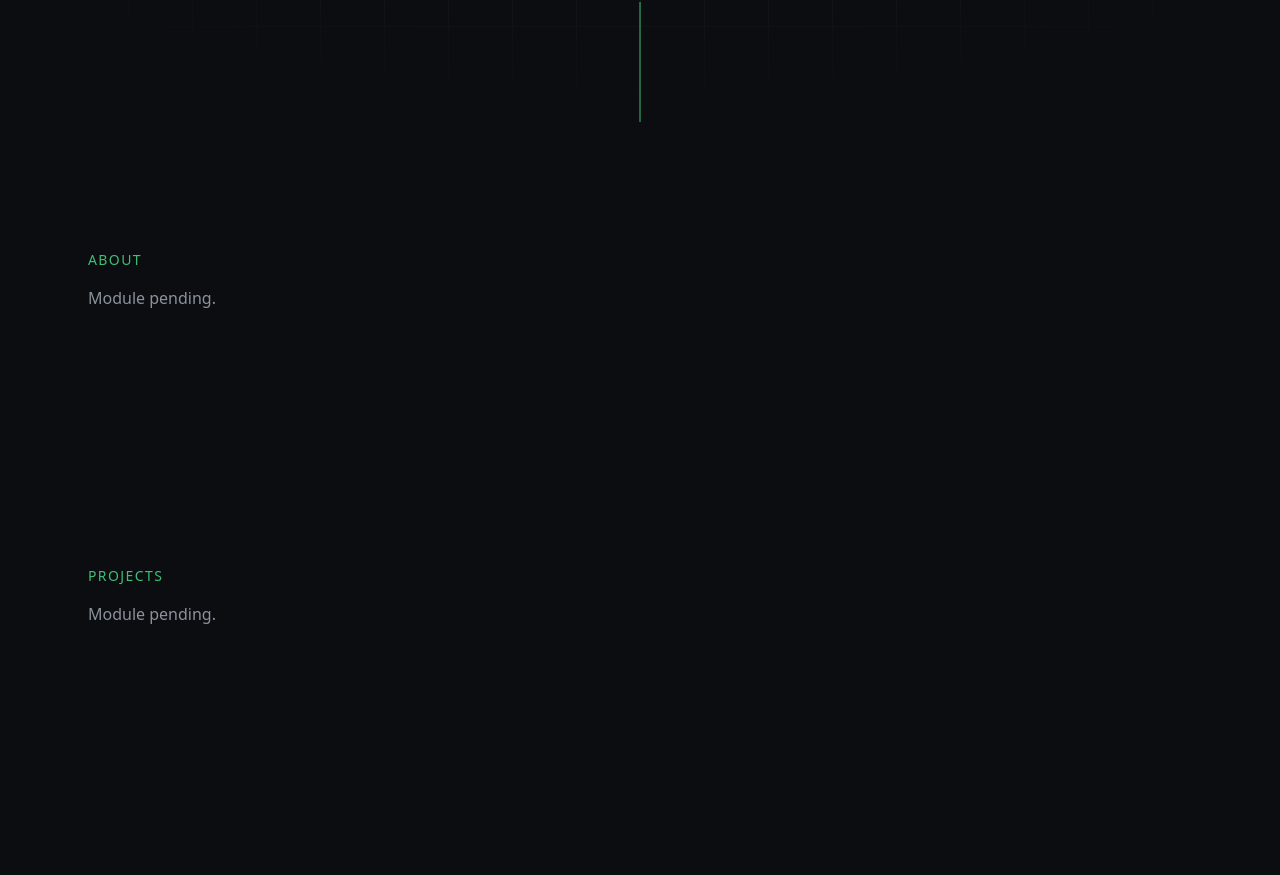
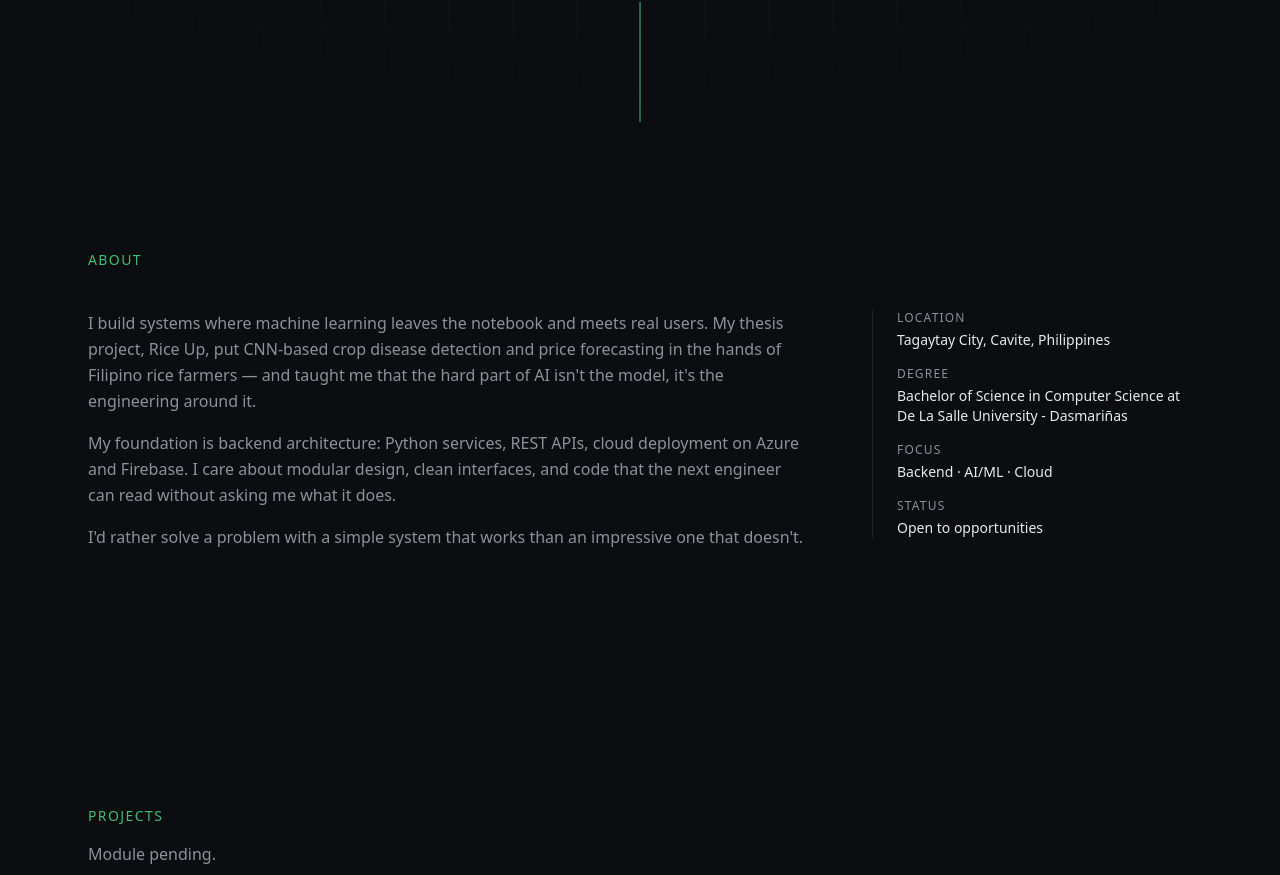
Before and after one commit to rojeanpenano/my-personal-website, a Next.js app: page / in a window 1280 px wide. Shown: the part 678-1553 px from the top of the page. Built offline with nearby package versions, Linux system fonts and the light colour scheme.

Commit message:
feat: about section with facts sidebar

```diff
--- a/src/app/page.tsx
+++ b/src/app/page.tsx
@@ -1,9 +1,9 @@
 import Nav from "@/components/Nav";
 import Footer from "@/components/Footer";
 import Hero from "@/components/Hero";
+import About from "@/components/About";
 
 const SECTIONS = [
-  { id: "about", title: "About" },
   { id: "projects", title: "Projects" },
   { id: "experience", title: "Experience" },
   { id: "skills", title: "Skills" },
@@ -17,7 +17,14 @@ export default function Home() {
       <Nav />
       <main id="top">
         <Hero />
-
+        <section id="about" className="mx-auto max-w-6xl scroll-mt-14 px-6 py-32">
+          <h2 className="font-mono text-sm tracking-widest text-accent uppercase">
+            About
+          </h2>
+          <div className="mt-10">
+            <About />
+          </div>
+        </section>
         {SECTIONS.map((section) => (
           <section
             key={section.id}
--- /dev/null
+++ b/src/components/About.tsx
@@ -0,0 +1,43 @@
+const FACTS = [
+  { key: "location", value: "Tagaytay City, Cavite, Philippines" },
+  { key: "degree", value: "Bachelor of Science in Computer Science at De La Salle University - Dasmariñas" },
+  { key: "focus", value: "Backend · AI/ML · Cloud" },
+  { key: "status", value: "Open to opportunities" },
+] as const;
+
+export default function About() {
+  return (
+    <div className="grid gap-12 md:grid-cols-[1fr_minmax(260px,320px)] md:gap-16">
+      <div className="space-y-4 text-ink-muted leading-relaxed">
+        <p>
+          I build systems where machine learning leaves the notebook and meets
+          real users. My thesis project, Rice Up, put CNN-based crop disease
+          detection and price forecasting in the hands of Filipino rice
+          farmers — and taught me that the hard part of AI isn&apos;t the
+          model, it&apos;s the engineering around it.
+        </p>
+        <p>
+          My foundation is backend architecture: Python services, REST APIs,
+          cloud deployment on Azure and Firebase. I care about modular design,
+          clean interfaces, and code that the next engineer can read without
+          asking me what it does.
+        </p>
+        <p>
+          I&apos;d rather solve a problem with a simple system that works than
+          an impressive one that doesn&apos;t.
+        </p>
+      </div>
+
+      <dl className="h-fit space-y-4 border-l border-hairline pl-6 font-mono text-sm">
+        {FACTS.map((fact) => (
+          <div key={fact.key}>
+            <dt className="text-xs tracking-widest text-ink-muted uppercase">
+              {fact.key}
+            </dt>
+            <dd className="mt-1 text-ink">{fact.value}</dd>
+          </div>
+        ))}
+      </dl>
+    </div>
+  );
+}
--- a/src/components/Hero.tsx
+++ b/src/components/Hero.tsx
@@ -17,7 +17,7 @@ export default function Hero() {
         </h1>
 
         <p className="mt-4 text-lg text-ink-muted sm:text-xl">
-          Aspiring AI/ML or Software Engineer — Backend &amp; Intelligent Systems
+          Software Engineer — Backend &amp; Intelligent Systems
         </p>
 
         <p className="mt-8 max-w-md text-sm leading-relaxed text-ink-muted">
```
